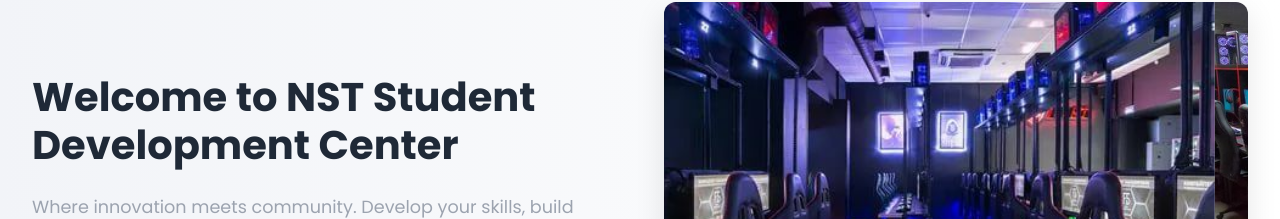
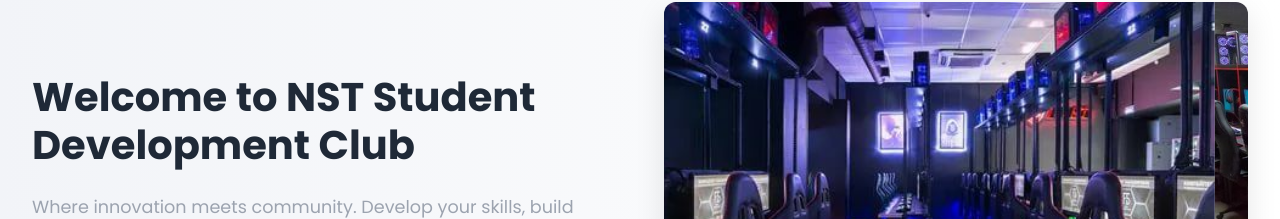
Before and after one commit to nst-sdc/DevClub-Site, a plain HTML site: page home.html in a window 1280 px wide. Shown: the part 219-438 px from the top of the page. Drawn offline with nearby package versions, Linux system fonts and the light colour scheme.

Commit message:
improved ui/ux of HomePage

```diff
--- a/home.html
+++ b/home.html
@@ -59,7 +59,7 @@
         <section class="hero-section">
             <div class="hero-content">
                 <div class="hero-text">
-                    <h2>Welcome to NST Student Development Center</h2>
+                    <h2>Welcome to NST Student Development Club</h2>
                     <p>Where innovation meets community. Develop your skills, build amazing projects, and connect with like-minded individuals.</p>
                 </div>
                 <div class="hero-carousel">
```
